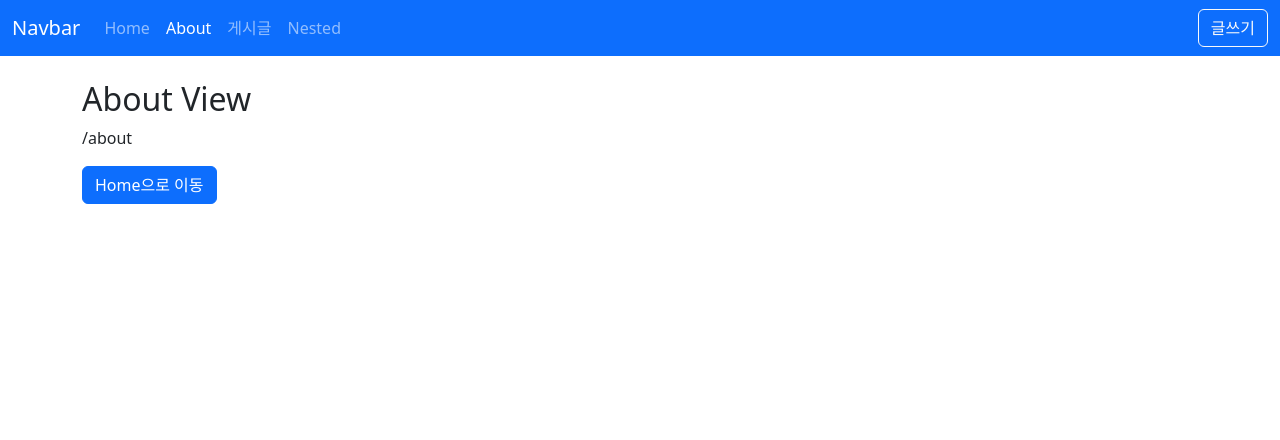
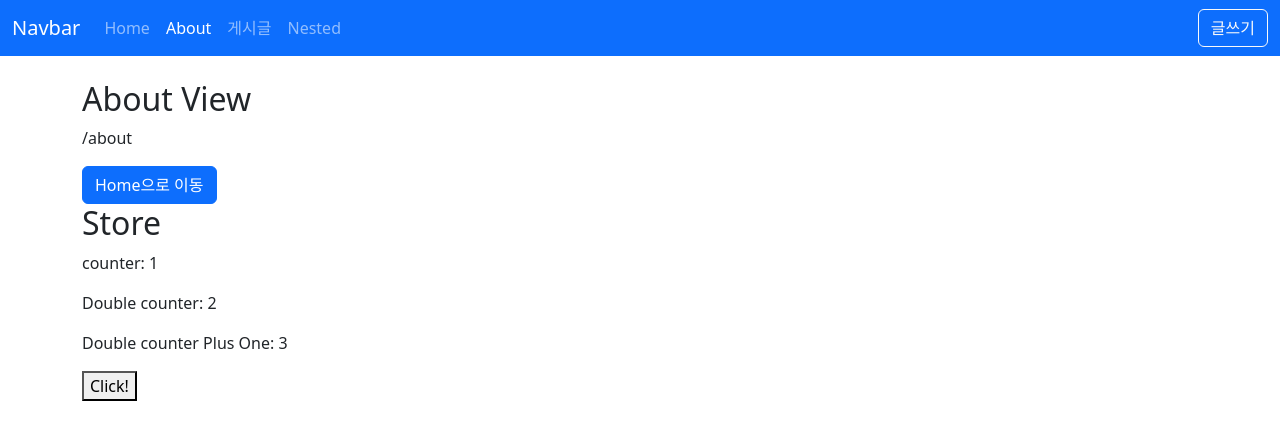
Before and after one commit to codnjs444/-Inflearn-Vue-Final-, a Vue app in the folder vue3-posts/: page /about in a window 1280 px wide. Shown: the top 440 px of the page. Built offline with nearby package versions, Linux system fonts and the light colour scheme.

Commit message:
study : pinia 설치 및 기본 개념

```diff
--- a/vue3-posts/package.json
+++ b/vue3-posts/package.json
@@ -16,6 +16,7 @@
     "bootstrap": "^5.3.3",
     "bootstrap-icons": "^1.11.3",
     "dayjs": "^1.11.13",
+    "pinia": "^2.2.4",
     "vue": "^3.4.29",
     "vue-router": "^4.4.5"
   },
--- a/vue3-posts/src/main.js
+++ b/vue3-posts/src/main.js
@@ -3,6 +3,10 @@ import 'bootstrap/dist/js/bootstrap.js' // 외부 JavaScript 라이브러리
 import 'bootstrap-icons/font/bootstrap-icons.css'
 
 import { createApp } from 'vue' // Vue.js 관련 import
+
+// Pinia 사용
+import { createPinia } from 'pinia'
+
 import App from './App.vue' // 메인 Vue 컴포넌트
 import router from './router' // router/index.js 파일 경로
 
@@ -32,6 +36,7 @@ app.use(globalDirectives)
 // app.use(person, { name: '홍길동' })
 app.use(router)
 app.use(dayjs)
+app.use(createPinia())
 app.mount('#app') // 애플리케이션 초기화 및 마운트
 
 // console.log('MODE:', import.meta.env.MODE)
--- /dev/null
+++ b/vue3-posts/src/stores/counter.js
@@ -0,0 +1,16 @@
+import { defineStore } from 'pinia'
+
+export const useCounterStore = defineStore('counter', {
+  state: () => ({
+    counter: 1
+  }),
+  getters: {
+    doubleCount: (state) => state.counter * 2,
+    doubleCountPlusOne: (state) => state.counter * 2 + 1
+  },
+  actions: {
+    increment() {
+      this.counter++
+    }
+  }
+})
--- a/vue3-posts/src/views/AboutView.vue
+++ b/vue3-posts/src/views/AboutView.vue
@@ -5,14 +5,27 @@
     <button class="btn btn-primary" @click="$router.push('/')">
       Home으로 이동
     </button>
+    <h2>Store</h2>
+    <p>counter: {{ counter }}</p>
+    <p>Double counter: {{ doubleCount }}</p>
+    <p>Double counter Plus One: {{ doubleCountPlusOne }}</p>
+    <button @click="increment()">Click!</button>
   </div>
 </template>
 
 <script setup>
 import { useRoute } from 'vue-router'
+import { useCounterStore } from '@/stores/counter'
+import { storeToRefs } from 'pinia'
 
 const route = useRoute()
 // console.log('route.path:', route.path)
+
+const store = useCounterStore()
+console.log('store', store)
+
+const { counter, doubleCount, doubleCountPlusOne } = storeToRefs(store)
+const { increment } = store
 </script>
 
 <style lang="scss" scoped></style>
```
Also changed, not shown: vue3-posts/src/stores/auth.js (added), 1 other file (tests, documents, lock files or other folders).
